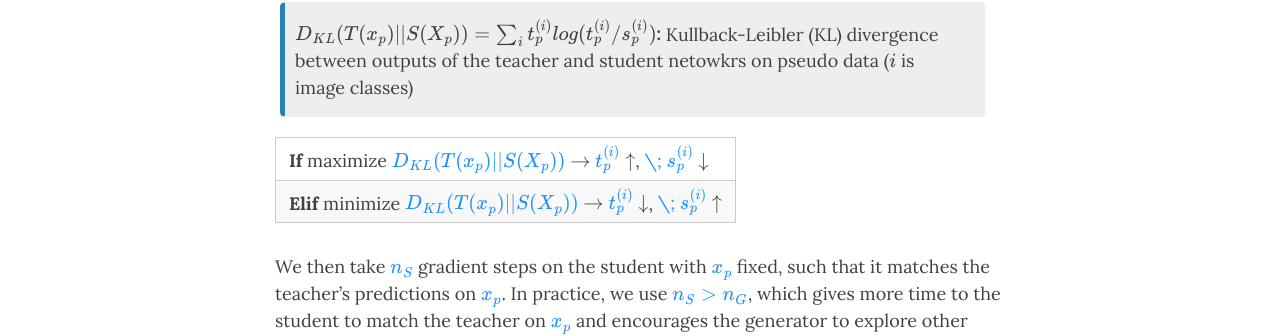
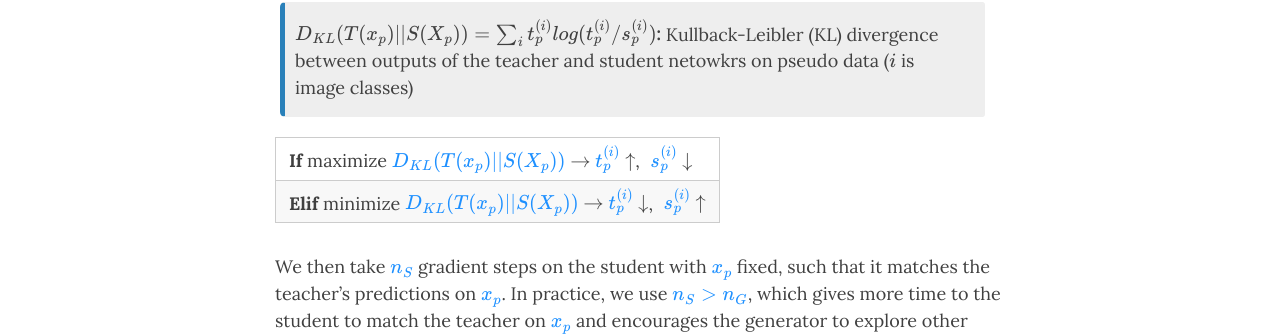
Before and after one commit to da2so/da2so.github.io, a Jekyll site: the page built from _posts/2020-08-14-Zero-Shot_Knowledge_Transfer_via_Adversarial_Belif_Matching.md, in a window 1280 px wide and 900 px high, scrolled down 1239 px. Shown: the part 113-449 px from the top of the window. Built offline with Jekyll 4.4.1, drawn with Linux system fonts in a browser that asks for light colours; nearby versions of some CDN libraries; formulas are drawn with MathJax 3.

Commit message:
Update 2020-08-14-Zero-Shot_Knowledge_Transfer_via_Adversarial_Belif_Matching.md

```diff
--- a/_posts/2020-08-14-Zero-Shot_Knowledge_Transfer_via_Adversarial_Belif_Matching.md
+++ b/_posts/2020-08-14-Zero-Shot_Knowledge_Transfer_via_Adversarial_Belif_Matching.md
@@ -44,8 +44,8 @@ To do this, Our zero-shot training algorithm is described in Algorithm 1. For <s
 
 
 
-| **If** maximize <span style="color:DodgerBlue">$D_{KL} (T(x_p) \| \| S(X_p))$</span> $\rightarrow$ <span style="color:DodgerBlue">$ t_p^{(i)}$</span> $\uparrow$, <span style="color:DodgerBlue">\; $s^{(i)}_p$</span> $\downarrow$|
-| **Elif** minimize <span style="color:DodgerBlue">$D_{KL} (T(x_p) \| \| S(X_p))$</span> $\rightarrow$ <span style="color:DodgerBlue">$ t_p^{(i)}$</span> $\downarrow$, <span style="color:DodgerBlue">\; $s^{(i)}_p$</span> $\uparrow$|
+| **If** maximize <span style="color:DodgerBlue">$D_{KL} (T(x_p) \| \| S(X_p))$</span> $\rightarrow$ <span style="color:DodgerBlue">$ t_p^{(i)}$</span> $\uparrow$, <span style="color:DodgerBlue">$\; s^{(i)}_p$</span> $\downarrow$|
+| **Elif** minimize <span style="color:DodgerBlue">$D_{KL} (T(x_p) \| \| S(X_p))$</span> $\rightarrow$ <span style="color:DodgerBlue">$ t_p^{(i)}$</span> $\downarrow$, <span style="color:DodgerBlue">$\; s^{(i)}_p$</span> $\uparrow$|
 
 
 We then take <span style="color:DodgerBlue">$n_S$</span> gradient steps on the student with <span style="color:DodgerBlue">$x_p$</span> fixed, such that it matches the teacher's predictions on <span style="color:DodgerBlue">$x_p$</span>. In practice, we use <span style="color:DodgerBlue">$n_S > n_G$</span>, which gives more time to the student to match the teacher on <span style="color:DodgerBlue">$x_p$</span> and encourages the generator to explore other regions of the input space at the next iteration.
```
